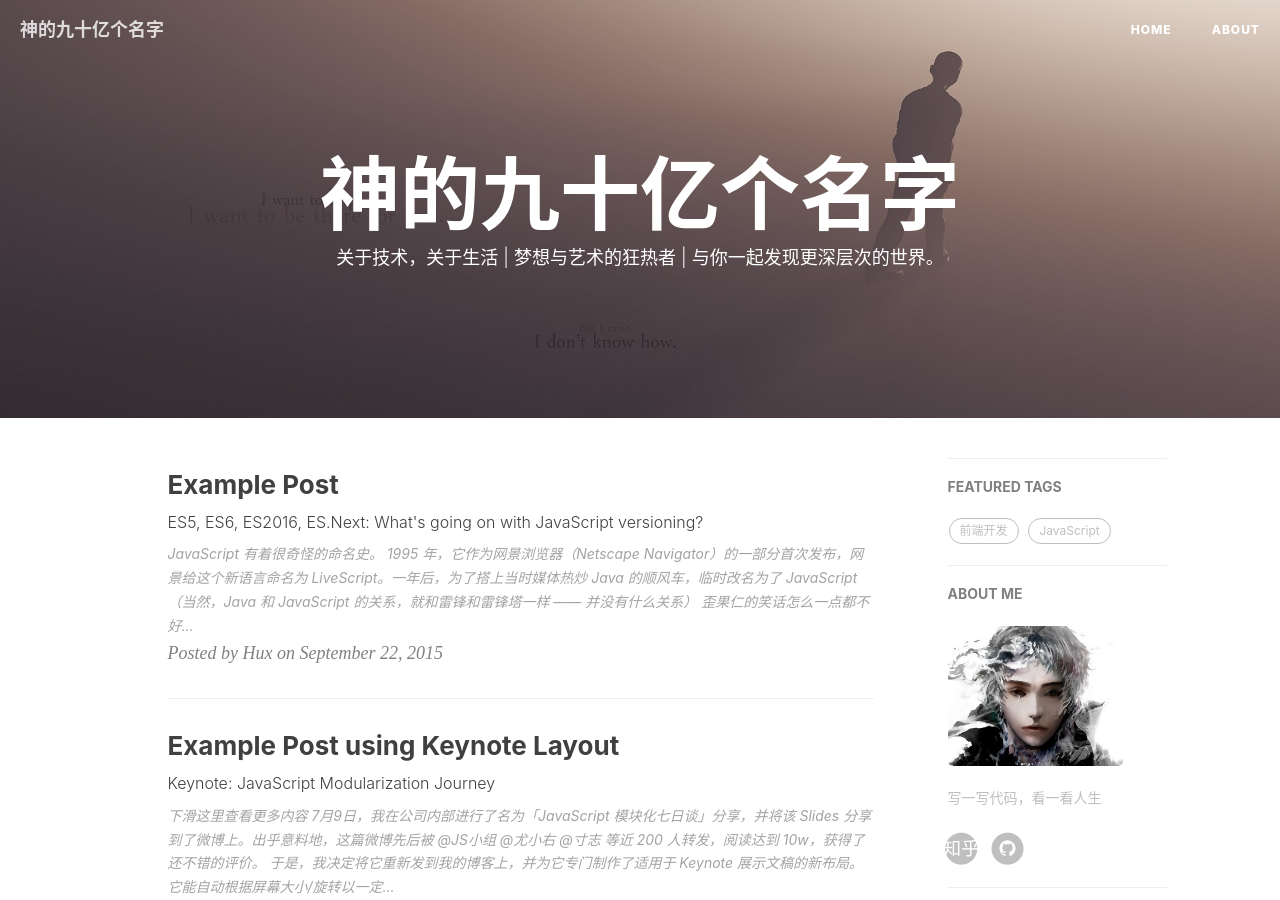
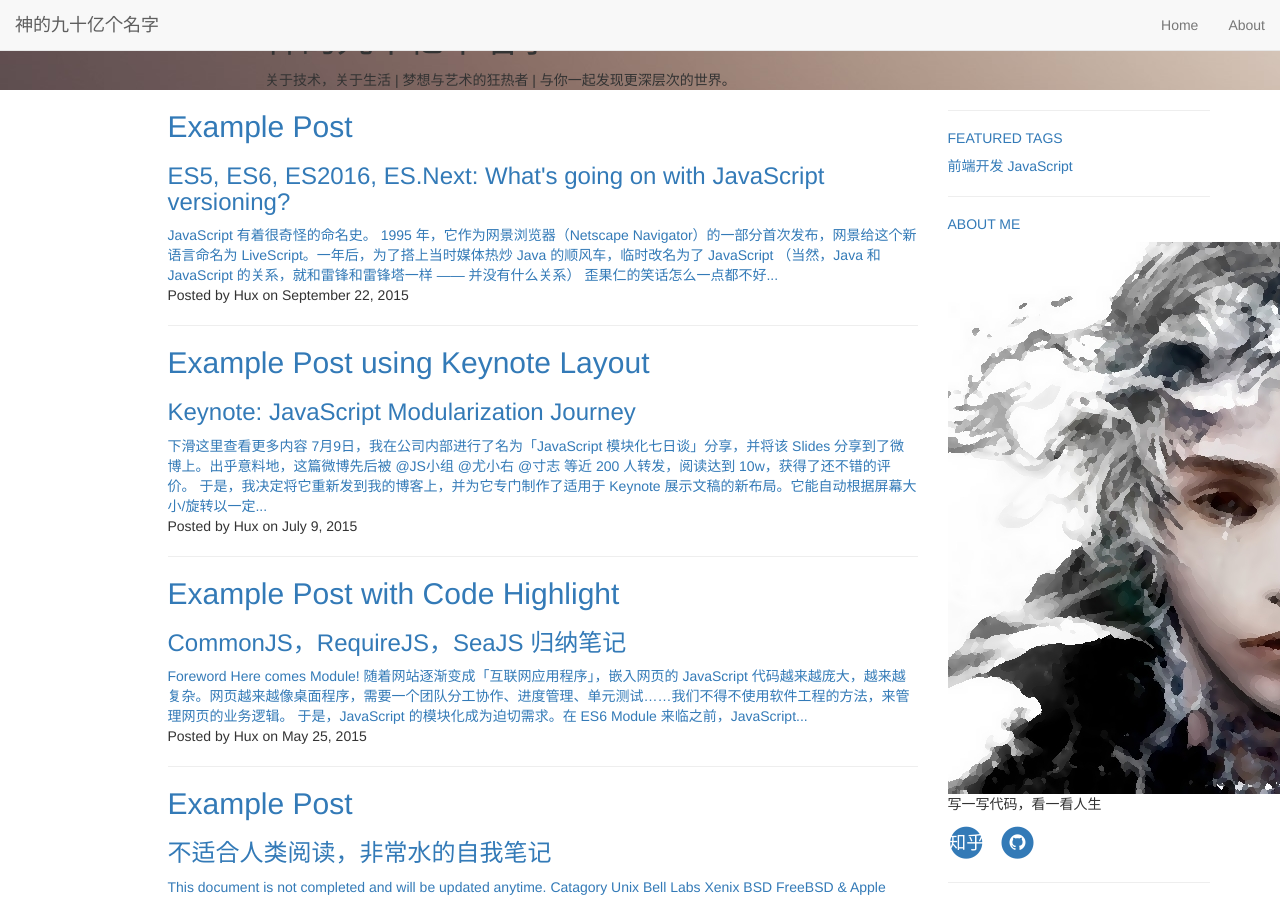
Before and after one commit to Fleschier/Fleschier.github.io, a Jekyll site: the page built from index.html, in a window 1280 px wide and 900 px high. Built offline with Jekyll 4.4.1, drawn with Linux system fonts in a browser that asks for light colours; nearby versions of some CDN libraries; the list of posts is cut into pages by our own code; comment, search, counter and statistics services are not loaded.

Commit message:
delete sth useless

```diff
--- a/_includes/head.html
+++ b/_includes/head.html
@@ -13,9 +13,6 @@
 
     <!-- Bootstrap Core CSS -->
     <link rel="stylesheet" href="{{ "/css/bootstrap.min.css" | prepend: site.baseurl }}">
-
-    <!-- Custom CSS -->
-    <link rel="stylesheet" href="{{ "/css/hux-blog.min.css" | prepend: site.baseurl }}">
 
     <!-- Pygments Github CSS -->
     <link rel="stylesheet" href="{{ "/css/syntax.css" | prepend: site.baseurl }}">
```
